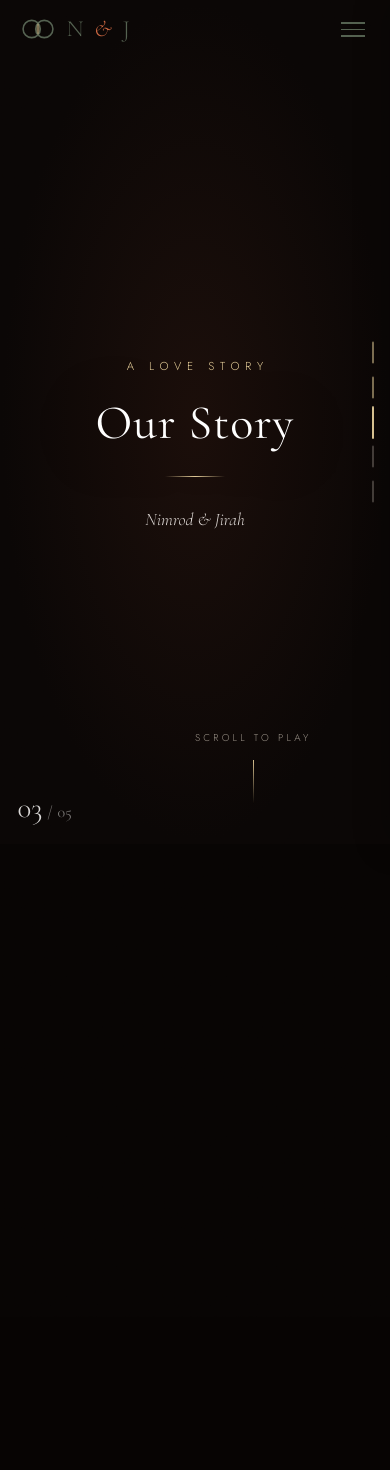
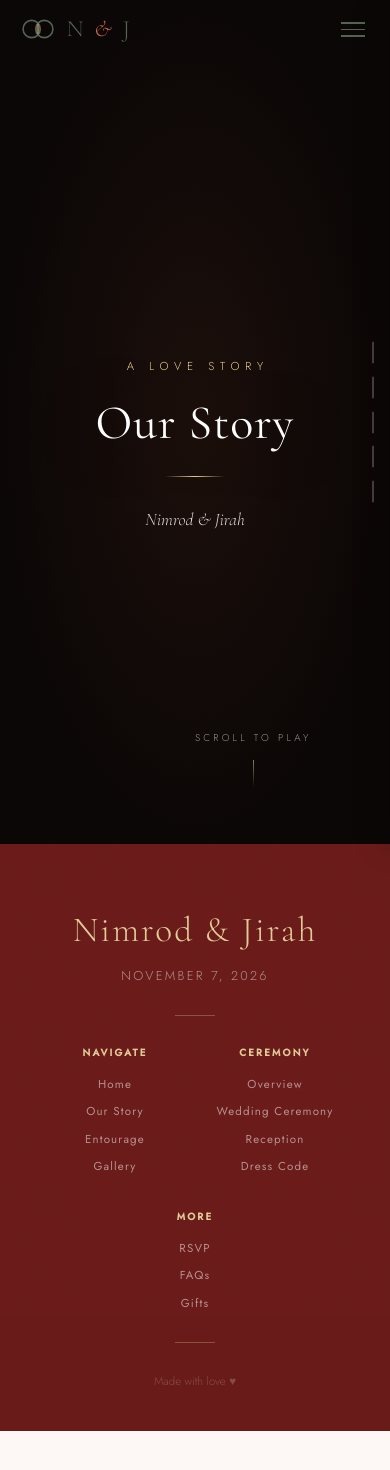
Before and after one commit to nimrodmanalaysay/nimrod-jirah-wedding, a React (Vite) app: page /story in a window 390 px wide. Shown: the top 1470 px of the page. After the commit the page ends 1431 px from the top, so only its background shows below. Built offline with nearby package versions, Linux system fonts and the light colour scheme.

Commit message:
Our story edit

```diff
--- a/src/pages/Story.css
+++ b/src/pages/Story.css
@@ -1,15 +1,19 @@
 /* ============================================================
-   Our Story — "The Film"
-   Cinematic, scroll-scrubbed story reel.
+   Our Story — "The Film" (snap edition)
+   Full-screen scenes that snap into place; each plays a
+   cinematic entrance when it lands.
    ============================================================ */
 
 .film {
-  position: relative;
-  background: #0a0605;            /* cinema black between scenes */
-  /* clip (not hidden) keeps this a non-scrolling ancestor so the
-     sticky scene pins below keep working */
-  overflow-x: clip;
+  height: 100vh;
+  overflow-y: scroll;
+  overflow-x: hidden;
+  background: #0a0605;            /* cinema black */
+  scroll-snap-type: y mandatory;  /* one scene per scroll */
+  scroll-behavior: smooth;
+  scrollbar-width: none;          /* Firefox */
 }
+.film::-webkit-scrollbar { display: none; }   /* WebKit */
 
 /* ── Moving film grain over the whole reel ── */
 .film__grain {
@@ -31,12 +35,19 @@
   100% { transform: translate(-2%, 1%); }
 }
 
+/* ── Scene shell (snap target) ── */
+.film__scene {
+  position: relative;
+  height: 100vh;
+  overflow: hidden;
+  scroll-snap-align: start;
+  scroll-snap-stop: always;       /* never skip a scene in one fling */
+}
+
 /* ════════════════════════════════════════════════════════════
    TITLE CARDS (intro + closing)
    ════════════════════════════════════════════════════════════ */
 .film__intro {
-  position: relative;
-  min-height: 100vh;
   display: flex;
   flex-direction: column;
   align-items: center;
@@ -56,7 +67,6 @@
   align-items: center;
   animation: filmFadeUp 1.6s cubic-bezier(0.16,1,0.3,1) both;
 }
-
 @keyframes filmFadeUp {
   from { opacity: 0; transform: translateY(28px); filter: blur(6px); }
   to   { opacity: 1; transform: translateY(0);    filter: blur(0);   }
@@ -68,7 +78,7 @@
   text-transform: uppercase;
   color: var(--gold, #e1ca96);
   margin-bottom: 1.4rem;
-  padding-left: 0.5em;      /* balance the letter-spacing */
+  padding-left: 0.5em;
 }
 
 .film__maintitle {
@@ -96,37 +106,6 @@
   font-size: clamp(1.1rem, 3vw, 1.6rem);
   color: var(--off-white,#f3e9da);
   opacity: 0.85;
-}
-
-/* "Watch from the top" replay button (closing frame) */
-.film__replay {
-  margin-top: 2.6rem;
-  display: inline-flex;
-  align-items: center;
-  gap: 0.6rem;
-  background: transparent;
-  border: 1px solid rgba(225,202,150,0.5);
-  color: var(--off-white,#f3e9da);
-  font-family: var(--font-body);
-  font-size: 0.72rem;
-  font-weight: 400;
-  letter-spacing: 0.22em;
-  text-transform: uppercase;
-  padding: 0.9rem 1.9rem;
-  border-radius: 2px;
-  cursor: pointer;
-  transition: background 0.35s ease, color 0.35s ease,
-              border-color 0.35s ease, transform 0.35s ease;
-}
-.film__replay:hover {
-  background: var(--gold,#e1ca96);
-  border-color: var(--gold,#e1ca96);
-  color: #2a1a10;
-  transform: translateY(-2px);
-}
-.film__replay-icon {
-  font-size: 1.15rem;
-  line-height: 1;
 }
 
 /* scroll cue */
@@ -157,50 +136,54 @@
   50%      { transform: scaleY(1);   opacity: 1;   }
 }
 
+/* "Watch from the top" replay button */
+.film__replay {
+  margin-top: 2.6rem;
+  display: inline-flex;
+  align-items: center;
+  gap: 0.6rem;
+  background: transparent;
+  border: 1px solid rgba(225,202,150,0.5);
+  color: var(--off-white,#f3e9da);
+  font-family: var(--font-body);
+  font-size: 0.72rem;
+  letter-spacing: 0.22em;
+  text-transform: uppercase;
+  padding: 0.9rem 1.9rem;
+  border-radius: 2px;
+  cursor: pointer;
+  transition: background 0.35s ease, color 0.35s ease,
+              border-color 0.35s ease, transform 0.35s ease;
+}
+.film__replay:hover {
+  background: var(--gold,#e1ca96);
+  border-color: var(--gold,#e1ca96);
+  color: #2a1a10;
+  transform: translateY(-2px);
+}
+.film__replay-icon { font-size: 1.15rem; line-height: 1; }
+
 /* ════════════════════════════════════════════════════════════
-   SCENES
+   SCENES — cinematic entrance fires on .in-view
    ════════════════════════════════════════════════════════════ */
-.reel {
-  position: relative;
-  height: 155vh;            /* pin (100vh) + scrub travel — lower = faster scrub */
-
-  /* scrub variables (set by JS) */
-  --p: 0;
-  --e0: 0; --e1: 0; --e2: 0; --e3: 0;
-  --exit: 0;
-  --fade: 1;
+.reel__media { position: absolute; inset: 0; }
+.reel__bg {
+  position: absolute;
+  inset: -4%;                     /* bleed so the zoom never shows an edge */
+  background-size: cover;
+  background-position: center;
+  transform: scale(1.16);         /* resting (pre-entrance) */
+}
+/* slow Ken Burns drift once the scene lands */
+.reel.in-view .reel__bg {
+  animation: kenburns 14s ease-out forwards;
+}
+@keyframes kenburns {
+  from { transform: scale(1.16) translate3d(0, 0, 0); }
+  to   { transform: scale(1.0)  translate3d(0, -1.5%, 0); }
 }
 
-.reel__pin {
-  position: sticky;
-  top: 0;
-  height: 100vh;
-  overflow: hidden;
-  background: #0a0605;
-}
-
-/* ── Image (two motion layers: scrub push + slow Ken Burns) ── */
-.reel__media {
-  position: absolute;
-  inset: 0;
-  /* scrub push: image eases forward as you scroll through the scene */
-  transform: scale(calc(1.02 + var(--p) * 0.10))
-             translate3d(0, calc(var(--p) * -3vh), 0);
-  will-change: transform;
-}
-.reel__bg {
-  position: absolute;
-  inset: -4%;               /* bleed so Ken Burns never shows an edge */
-  background-size: cover;
-  background-position: center;
-  animation: kenburns 26s ease-in-out infinite alternate;
-}
-@keyframes kenburns {
-  from { transform: scale(1.05) translate3d(0, 0, 0); }
-  to   { transform: scale(1.16) translate3d(-2%, -1.5%, 0); }
-}
-
-/* ── Scrim: vignette + gradient for mood and legibility ── */
+/* vignette + gradient for mood and legibility */
 .reel__scrim {
   position: absolute;
   inset: 0;
@@ -209,17 +192,19 @@
     linear-gradient(to top, rgba(8,4,3,0.92) 0%, rgba(8,4,3,0.35) 45%, rgba(8,4,3,0.6) 100%);
 }
 
-/* ── Black crossfade between scenes ── */
+/* black crossfade — opaque until the scene is in view */
 .reel__fade {
   position: absolute;
   inset: 0;
-  background: #070403;
-  opacity: var(--fade);
+  background: #0a0605;
+  opacity: 1;
+  z-index: 2;
   pointer-events: none;
-  z-index: 4;
+  transition: opacity 1.1s ease;
 }
+.reel.in-view .reel__fade { opacity: 0; }
 
-/* ── Content (staggered title-card text) ── */
+/* ── Title-card text ── */
 .reel__content {
   position: absolute;
   left: 0; right: 0;
@@ -228,13 +213,20 @@
   padding: 0 2rem;
   text-align: center;
   color: #fff;
-  /* whole block drifts up slightly as the scene exits */
-  transform: translateY(calc(var(--exit) * -3vh));
 }
-
 .reel__content > * {
   text-shadow: 0 2px 40px rgba(0,0,0,0.6);
+  opacity: 0;
+  transform: translateY(30px);
+  transition: opacity 0.9s cubic-bezier(0.16,1,0.3,1),
+              transform 0.9s cubic-bezier(0.16,1,0.3,1);
 }
+.reel.in-view .reel__content > * { opacity: 1; transform: none; }
+/* staggered entrance */
+.reel.in-view .reel__num   { transition-delay: 0.35s; }
+.reel.in-view .reel__title { transition-delay: 0.50s; }
+.reel.in-view .reel__date  { transition-delay: 0.65s; }
+.reel.in-view .reel__text  { transition-delay: 0.80s; }
 
 .reel__num {
   display: block;
@@ -243,25 +235,15 @@
   letter-spacing: 0.4em;
   color: var(--gold,#e1ca96);
   margin-bottom: 1rem;
-  opacity: calc(var(--e0) * (1 - var(--exit)));
-  transform: translateY(calc((1 - var(--e0)) * 30px));
 }
-.reel__num::before,
-.reel__num::after {
-  content: '—';
-  margin: 0 0.7em;
-  opacity: 0.5;
-}
+.reel__num::before, .reel__num::after { content: '—'; margin: 0 0.7em; opacity: 0.5; }
 
 .reel__title {
   font-family: var(--font-display);
   font-weight: 400;
   font-size: clamp(2.2rem, 7vw, 4.6rem);
   line-height: 1.05;
-  letter-spacing: 0.01em;
   margin-bottom: 0.6rem;
-  opacity: calc(var(--e1) * (1 - var(--exit)));
-  transform: translateY(calc((1 - var(--e1)) * 44px));
 }
 
 .reel__date {
@@ -271,8 +253,6 @@
   text-transform: uppercase;
   color: var(--blush,#ffd9da);
   margin-bottom: 1.6rem;
-  opacity: calc(var(--e2) * (1 - var(--exit)));
-  transform: translateY(calc((1 - var(--e2)) * 52px));
 }
 
 .reel__text {
@@ -282,8 +262,6 @@
   line-height: 1.9;
   font-weight: 300;
   color: rgba(255,255,255,0.92);
-  opacity: calc(var(--e3) * (1 - var(--exit)));
-  transform: translateY(calc((1 - var(--e3)) * 60px));
 }
 
 /* ════════════════════════════════════════════════════════════
@@ -344,25 +322,12 @@
 
 /* ════════════════════════════════════════════════════════════
    REDUCED MOTION
-   Keep the pinning + gentle scroll-linked OPACITY fades (calm,
-   non-vestibular), but drop the zoom, parallax, slide-ins,
-   blur and looping animations.
+   Keep the snap + entrance fades (so it still feels cinematic),
+   but drop the looping grain, the cue pulse, and the Ken Burns
+   zoom in favor of a still image.
    ════════════════════════════════════════════════════════════ */
 @media (prefers-reduced-motion: reduce) {
-  /* no zoom / parallax push on the image, no looping Ken Burns */
-  .reel__media { transform: none; }
-  .reel__bg { animation: none; transform: scale(1.04); }
-
-  /* no continuous grain, no cue pulse, no intro blur-slide */
   .film__grain { display: none; }
   .film__cue-line { animation: none; }
-  .film__intro-inner,
-  .film__cue { animation: none; }
-
-  /* text still fades with scroll (opacity) but no vertical slide */
-  .reel__content { transform: none; }
-  .reel__num,
-  .reel__title,
-  .reel__date,
-  .reel__text { transform: none; }
+  .reel.in-view .reel__bg { animation: none; transform: scale(1.04); }
 }
--- a/src/pages/Story.jsx
+++ b/src/pages/Story.jsx
@@ -2,18 +2,17 @@
 import './Story.css'
 
 /* ============================================================
-   Our Story — "The Film"
+   Our Story — "The Film" (snap edition)
 
-   A cinematic, scroll-controlled story reel. Each chapter is a
-   full-bleed scene that pins to the screen while you scroll
-   through it. Scroll position scrubs the whole frame:
+   Each chapter is a full-screen scene that SNAPS into place —
+   one scroll advances to the next scene. As a scene lands, its
+   cinematic entrance plays once: the image rises out of black
+   with a slow Ken Burns drift while the title-card text fades
+   up in sequence.
 
-     • the image drifts/zooms (Ken Burns) as you move
-     • title-card text rises in staggered, like film credits
-     • each scene fades through black on the way in and out
-
-   Built with React refs + a rAF scroll loop feeding CSS custom
-   properties; all the motion lives in CSS. No libraries.
+   Mechanism: a snap scroll-container (CSS scroll-snap) + an
+   IntersectionObserver that toggles `in-view` to fire the
+   entrance animation each time a scene arrives.
 
    ✏️ Replace `image` URLs with your real prenup/couple photos.
       Images live in /public/photos/ — reference as /photos/name.jpg
@@ -63,75 +62,48 @@
   },
 ]
 
-const clamp = (v, lo, hi) => Math.min(hi, Math.max(lo, v))
-
 export default function Story() {
-  const reelRefs = useRef([])
+  const scrollRef = useRef(null)
+  const sceneRefs = useRef([])
   const [active, setActive] = useState(0)
 
+  // Fire each scene's entrance when it snaps into view; re-fires on return.
   useEffect(() => {
-    const reels = reelRefs.current.filter(Boolean)
-
-    // The scrub runs for everyone. Under reduced-motion we keep this gentle
-    // scroll-linked OPACITY fade but the CSS strips the zoom/parallax/loops,
-    // so the story still "plays" as you scroll without the heavy motion.
-
-    let raf = 0
-    function update() {
-      raf = 0
-      const vh = window.innerHeight
-      let current = 0
-
-      reels.forEach(reel => {
-        const rect  = reel.getBoundingClientRect()
-        const total = rect.height - vh
-        // p: 0 as the scene pins, 1 as it scrolls away
-        const p = total > 0 ? clamp(-rect.top / total, 0, 1) : (rect.top <= 0 ? 1 : 0)
-
-        // staggered entrances (image → number → title → text)
-        const tier = off => clamp((p - off) / 0.24, 0, 1)
-        const exit = clamp((p - 0.74) / 0.18, 0, 1)
-        // black crossfade at the very start and end of each scene
-        const fade = clamp(Math.max((0.14 - p) / 0.14, (p - 0.86) / 0.14), 0, 1)
-
-        reel.style.setProperty('--p',    p.toFixed(4))
-        reel.style.setProperty('--e0',   tier(0.06).toFixed(4))
-        reel.style.setProperty('--e1',   tier(0.12).toFixed(4))
-        reel.style.setProperty('--e2',   tier(0.18).toFixed(4))
-        reel.style.setProperty('--e3',   tier(0.24).toFixed(4))
-        reel.style.setProperty('--exit', exit.toFixed(4))
-        reel.style.setProperty('--fade', fade.toFixed(4))
-
-        if (rect.top <= vh * 0.5 && rect.bottom >= vh * 0.5) {
-          current = Number(reel.dataset.index)
+    const root = scrollRef.current
+    const observer = new IntersectionObserver(
+      entries => {
+        entries.forEach(entry => {
+          if (entry.isIntersecting) {
+            entry.target.classList.add('in-view')
+            const idx = Number(entry.target.dataset.index)
+            if (!Number.isNaN(idx)) setActive(idx)
+          } else {
+            entry.target.classList.remove('in-view')
           }
         })
+      },
+      { root, threshold: 0.55 }
+    )
+    sceneRefs.current.forEach(el => el && observer.observe(el))
+    return () => observer.disconnect()
+  }, [])
 
-      setActive(current)
+  const register = el => {
+    if (el) sceneRefs.current[Number(el.dataset.index)] = el
   }
 
-    function onScroll() {
-      if (!raf) raf = requestAnimationFrame(update)
-    }
-
-    update()
-    window.addEventListener('scroll', onScroll, { passive: true })
-    window.addEventListener('resize', onScroll)
-    return () => {
-      window.removeEventListener('scroll', onScroll)
-      window.removeEventListener('resize', onScroll)
-      if (raf) cancelAnimationFrame(raf)
-    }
-  }, [])
+  // Replay — snap back to the opening title card
+  const replay = () =>
+    scrollRef.current?.scrollTo({ top: 0, behavior: 'smooth' })
 
   return (
-    <div className="film">
+    <div className="film" ref={scrollRef}>
 
-      {/* Moving film grain over everything */}
+      {/* Moving film grain over the whole reel */}
       <div className="film__grain" aria-hidden="true" />
 
       {/* ── Opening title card ── */}
-      <section className="film__intro">
+      <section className="film__scene film__intro in-view" data-index="0" ref={register}>
         <div className="film__intro-inner">
           <p className="film__credit">A Love Story</p>
           <h1 className="film__maintitle">Our Story</h1>
@@ -147,12 +119,11 @@
       {/* ── Scenes ── */}
       {scenes.map((s, i) => (
         <section
-          className="reel"
+          className="film__scene reel"
           key={s.id}
           data-index={i + 1}
-          ref={el => (reelRefs.current[i] = el)}
+          ref={register}
         >
-          <div className="reel__pin">
           <div className="reel__media">
             <div
               className="reel__bg"
@@ -170,23 +141,23 @@
             <p className="reel__text">{s.body}</p>
           </div>
 
-            {/* black crossfade overlay */}
+          {/* black crossfade — opaque until the scene lands */}
           <div className="reel__fade" aria-hidden="true" />
-          </div>
         </section>
       ))}
 
       {/* ── Closing frame ── */}
-      <section className="film__intro film__intro--end">
+      <section
+        className="film__scene film__intro film__intro--end"
+        data-index={scenes.length + 1}
+        ref={register}
+      >
         <div className="film__intro-inner">
           <p className="film__credit">The Beginning</p>
           <h1 className="film__maintitle film__maintitle--sm">See you there</h1>
           <span className="film__rule" />
           <p className="film__tagline">November 7, 2026</p>
-          <button
-            className="film__replay"
-            onClick={() => window.scrollTo({ top: 0, behavior: 'smooth' })}
-          >
+          <button className="film__replay" onClick={replay}>
             <span className="film__replay-icon">↺</span>
             Watch from the top
           </button>
@@ -194,8 +165,8 @@
       </section>
 
       {/* Scene counter */}
-      <div className={`film__counter ${active > 0 ? 'show' : ''}`} aria-hidden="true">
-        <span className="film__counter-num">{String(active).padStart(2, '0')}</span>
+      <div className={`film__counter ${active > 0 && active <= scenes.length ? 'show' : ''}`} aria-hidden="true">
+        <span className="film__counter-num">{String(Math.min(active, scenes.length)).padStart(2, '0')}</span>
         <span className="film__counter-sep">/</span>
         <span className="film__counter-total">{String(scenes.length).padStart(2, '0')}</span>
       </div>
```
Lines whose indentation alone changed are shown as unchanged.
